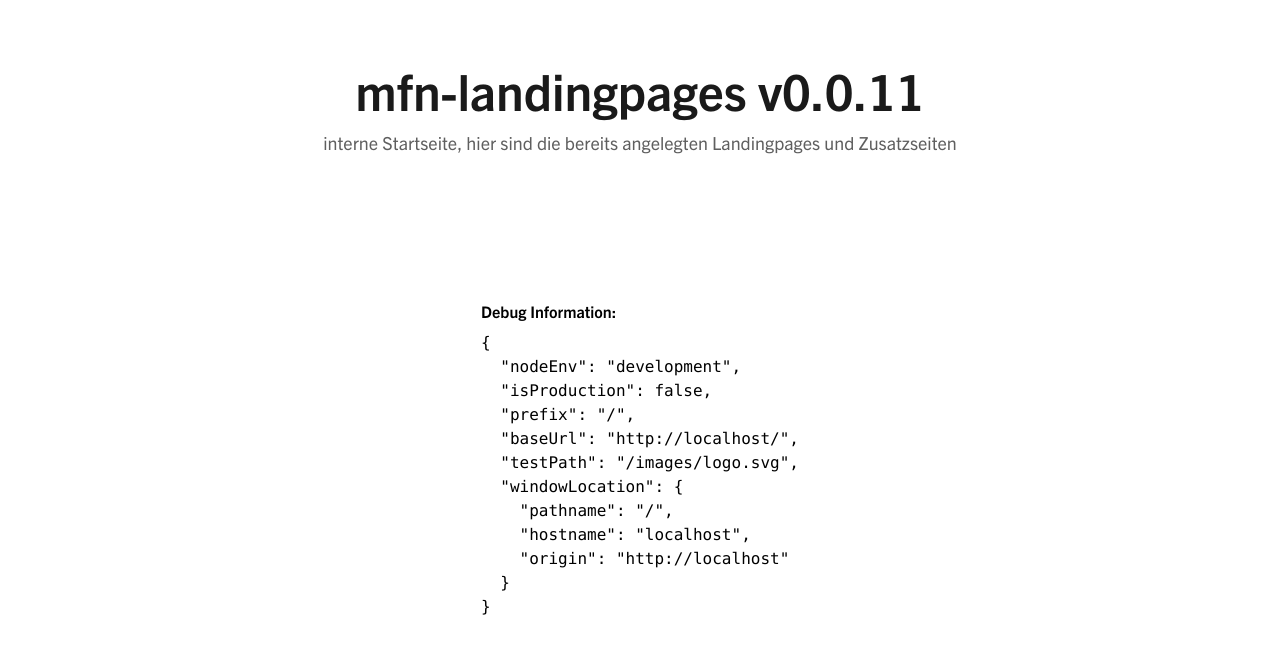
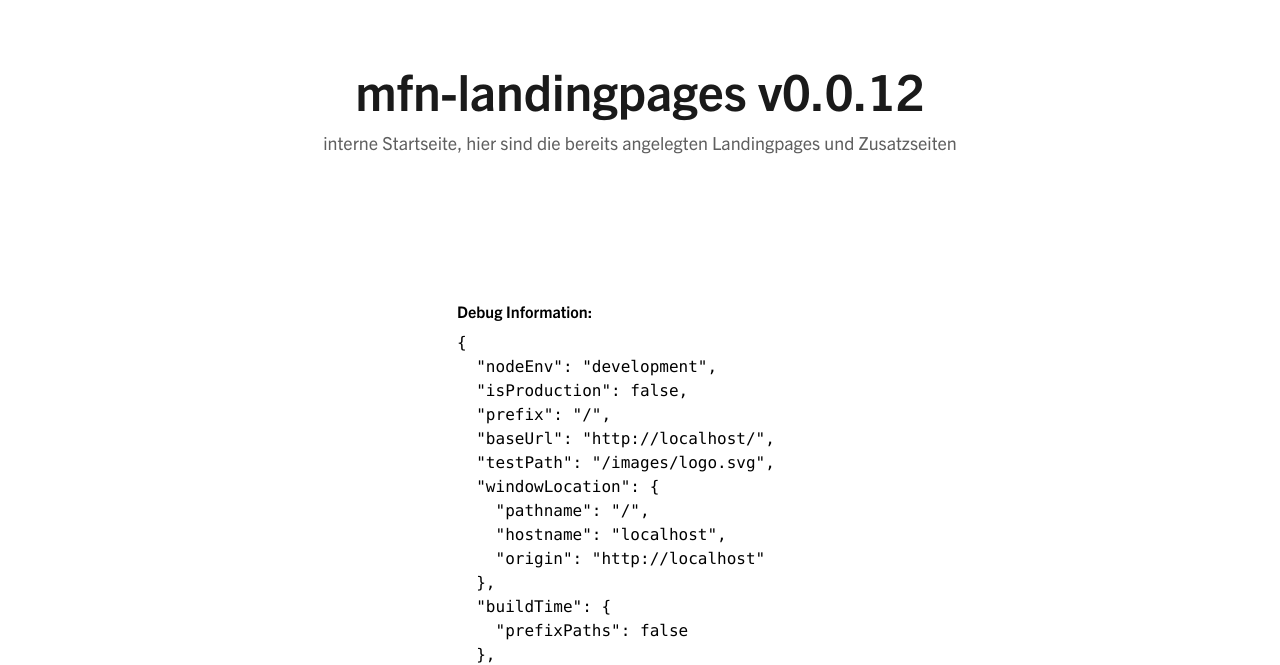
Before and after one commit to MfN-Berlin/mfn-landingpages, a Gatsby site: page / in a window 1280 px wide. Shown: the part 142-807 px from the top of the page. Built offline with nearby package versions, Linux system fonts and the light colour scheme; Gatsby itself is replaced by a stand-in of ours.

Commit message:
still debuggin, now in package.json

```diff
--- a/gatsby-config.js
+++ b/gatsby-config.js
@@ -68,5 +68,5 @@ module.exports = {
     DEV_SSR: false,
     PRESERVE_FILE_DOWNLOAD_CACHE: false,
   },
-  pathPrefix: isProduction ? "/mfn-landingpages" : "/",
+  pathPrefix: "/mfn-landingpages",
 }
--- a/package.json
+++ b/package.json
@@ -41,10 +41,12 @@
   "license": "0BSD",
   "scripts": {
     "build": "gatsby build",
+    "build:prefix": "gatsby build --prefix-paths",
     "develop": "gatsby develop",
     "format": "prettier --write \"**/*.{js,jsx,ts,tsx,json,md,css}\"",
     "start": "gatsby develop",
     "serve": "gatsby serve",
+    "serve:prefix": "gatsby serve --prefix-paths",
     "clean": "gatsby clean",
     "test": "echo \"Write tests! -> https://gatsby.dev/unit-testing\" && exit 1",
     "preload-fonts": "gatsby-preload-fonts"
--- a/src/pages/index.js
+++ b/src/pages/index.js
@@ -20,6 +20,17 @@ const IndexPage = () => {
       hostname: window.location.hostname,
       origin: window.location.origin
     } : null,
+    rawPrefix: process.env.GATSBY_PATH_PREFIX,
+    buildTime: {
+      command: process.env.npm_lifecycle_event,
+      prefixPaths: process.env.PREFIX_PATHS === 'true'
+    },
+    testPaths: {
+      root: withPrefix("/"),
+      image: withPrefix("/images/logo.svg"),
+      absolute: withPrefix("https://example.com"),
+      relative: withPrefix("./relative/path")
+    }
   }
 
   return (
@@ -33,7 +44,7 @@ const IndexPage = () => {
 
         <Section backgroundColor="bg-white" columns={1}>
           <CardText
-            headline="mfn-landingpages v0.0.11"
+            headline="mfn-landingpages v0.0.12"
             headlineStyle="h1"
             body="interne Startseite, hier sind die bereits angelegten Landingpages und Zusatzseiten"
             spacing="wide"
```
